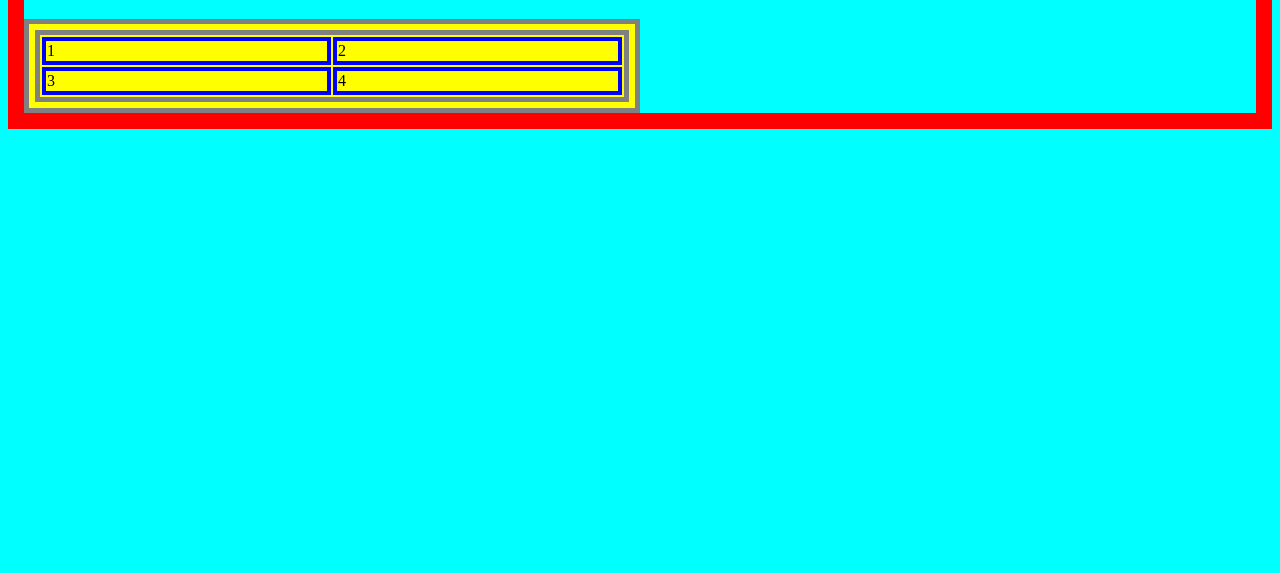
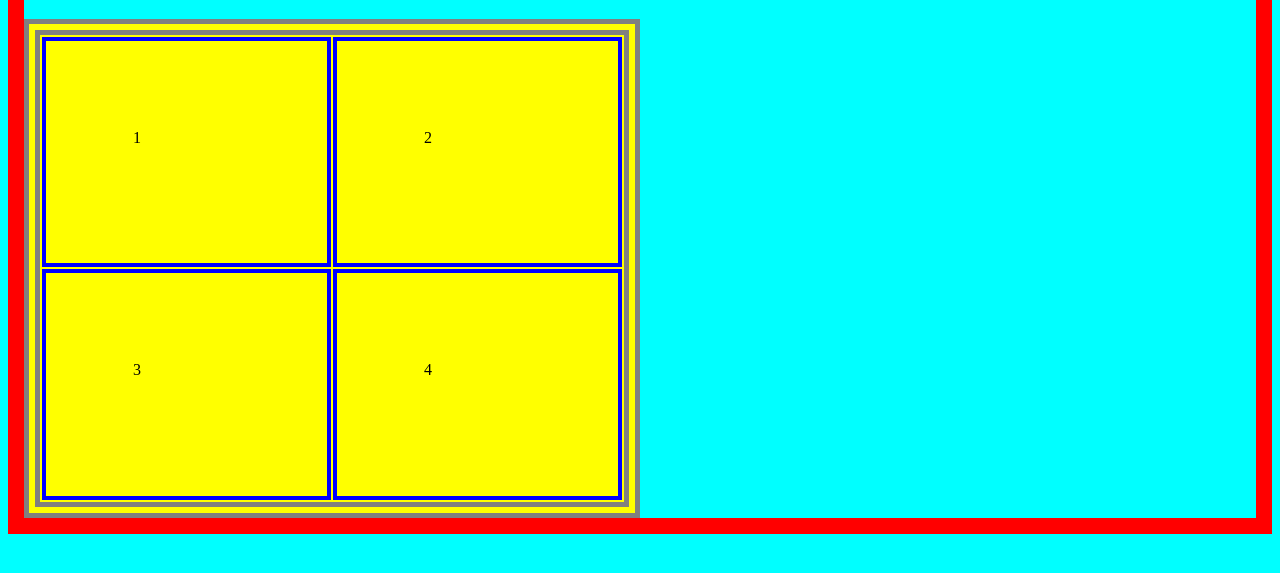
Before and after one commit to gorkaaa/ejerciciosaw, a plain HTML site: page modelosdecaja/index.html in a window 1280 px wide. Shown: the part 85-658 px from the top of the page. Drawn offline with Linux system fonts and the light colour scheme.

Commit message:
paddding

```diff
--- a/modelosdecaja/style.css
+++ b/modelosdecaja/style.css
@@ -15,4 +15,8 @@ tr{
 }
 td{
     border: 0.3em blue solid;
+    padding-top: 15%;
+    padding-bottom: 20%;
+    padding-left: 15%;
+    padding-right: 10%;
 }
```
